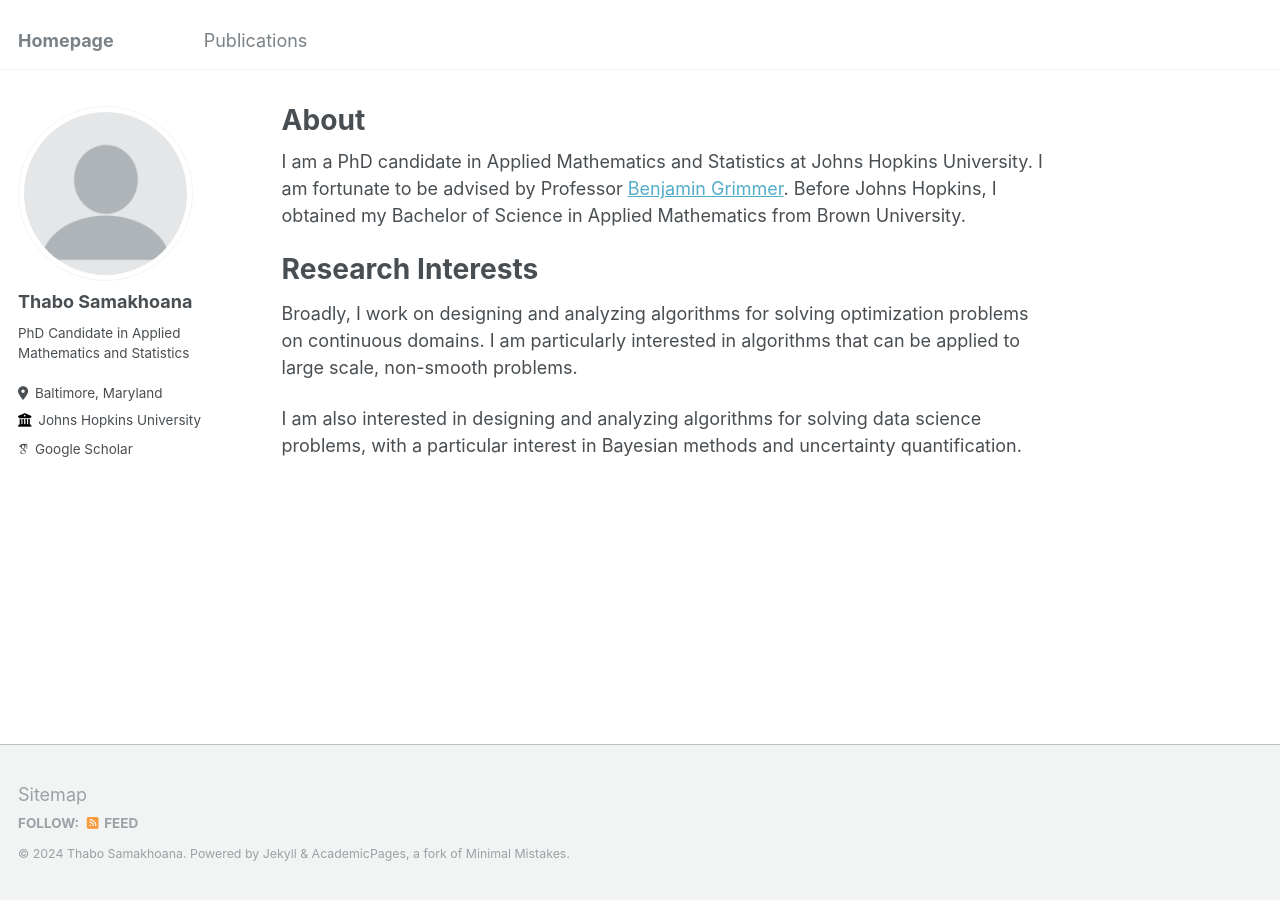
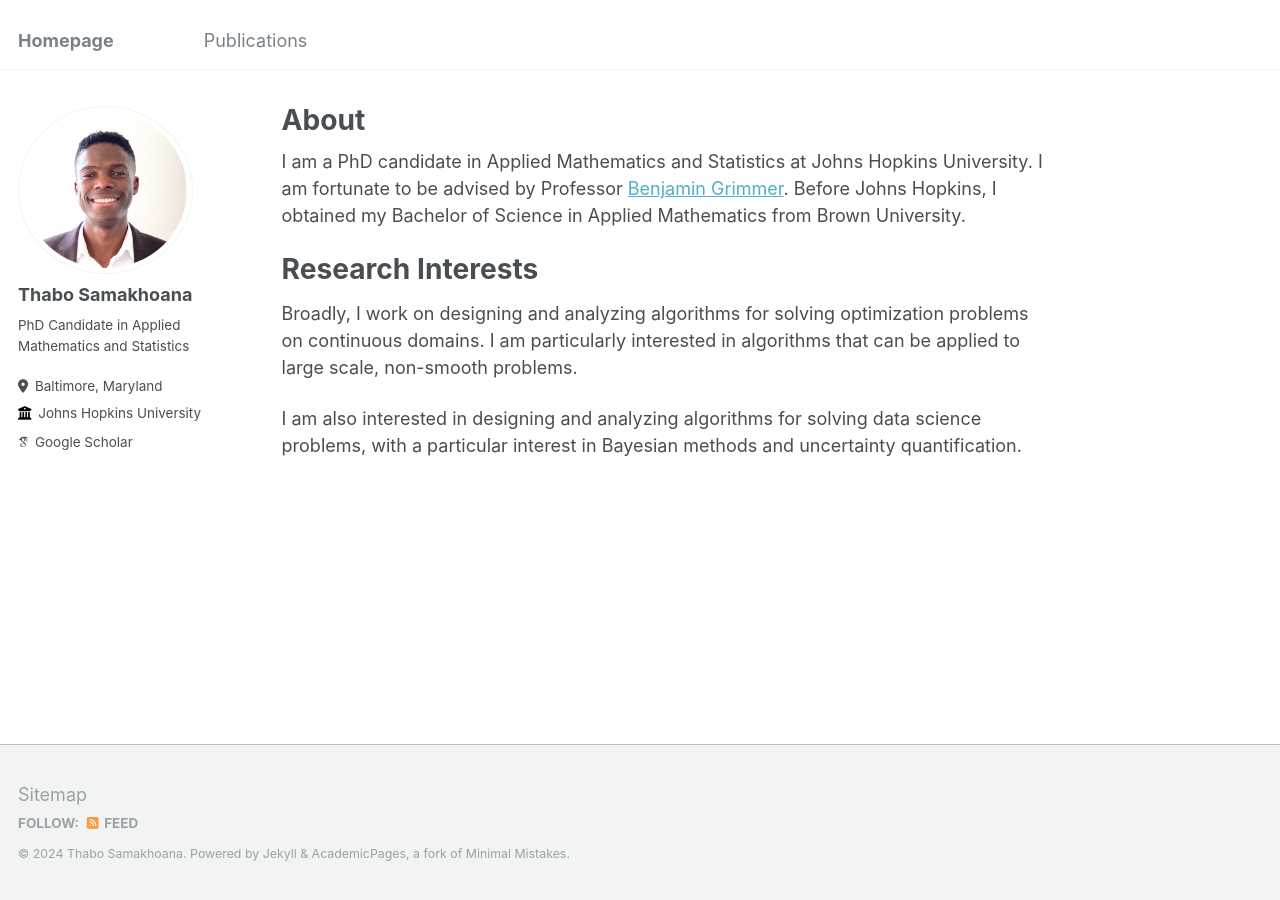
Before and after one commit to thabosamakhoana/thabosamakhoana.github.io, a Jekyll site: the page built from _pages/about.md, in a window 1280 px wide. Built offline with Jekyll 4.4.1, drawn with Linux system fonts in a browser that asks for light colours; some web fonts are replaced.

Commit message:
Update _config.yml

```diff
--- a/_config.yml
+++ b/_config.yml
@@ -21,7 +21,7 @@ repository               : "thabosamakhoana/thabosamakhoana.github.io"
 #               Additional customization can be done by editing /_includes/author-profile.html
 author:
   # Biographic information
-  avatar           : "profile.png"
+  avatar           : "webs_pic.jpg"
   name             : "Thabo Samakhoana"
   pronouns         : # example: "she/her"
   bio              : "PhD Candidate in Applied Mathematics and Statistics"
```
